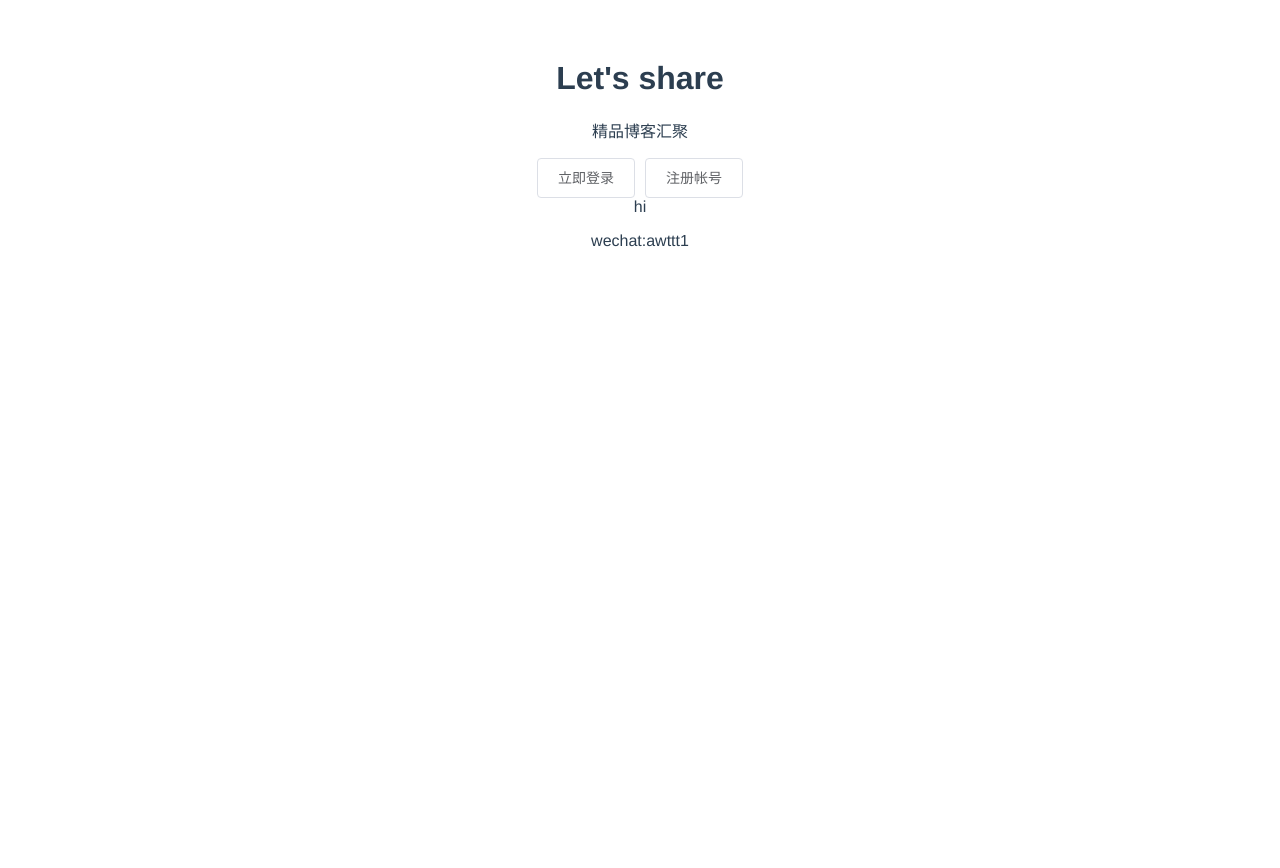
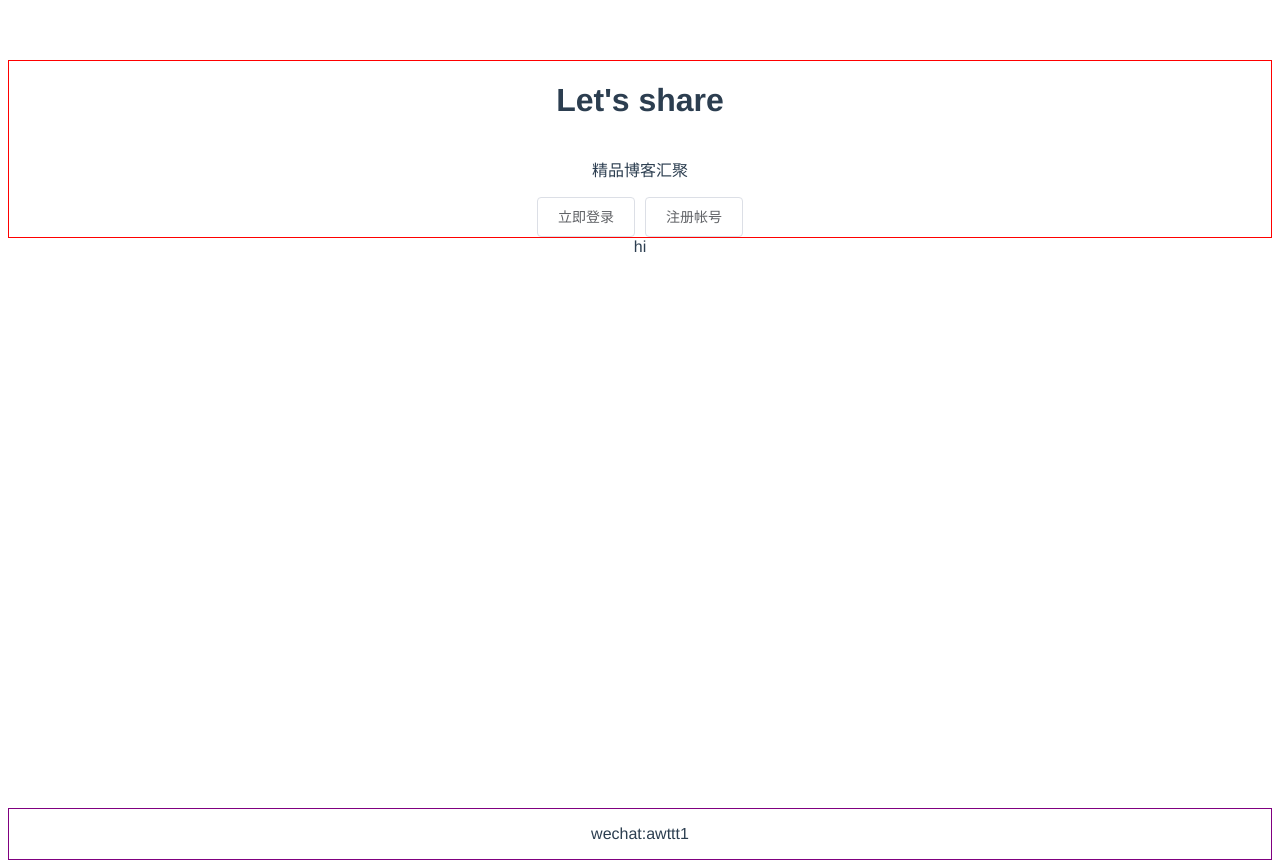
Before and after one commit to awttt/blog, a Vue app: page / in a window 1280 px wide. Before the commit the page ends 800 px from the top, so only its background shows below. Built offline with nearby package versions, Linux system fonts and the light colour scheme.

Commit message:
基础布局

```diff
--- a/src/App.vue
+++ b/src/App.vue
@@ -5,7 +5,6 @@
       <main id="main">
         <router-view/>
       </main>
-
     <Footer id="footer"></Footer>
   </div>
 </template>
@@ -31,9 +30,22 @@ font-family: 'Avenir',Helvetica,Arial,sans-serif;
   text-align: center;
   color: #2c3e50;
   margin-top: 60px;
+  height: 100vh;
+  display: flex;
+  flex-direction: column;
 }
 
-#nav {
+#header {
+  border: 1px solid red;
+  display: flex;
+  flex-direction: column;
+}
+#footer{
+  border: 1px solid purple;
 
 }
+  #main{
+    flex-grow: 1;
+    overflow: auto
+  }
 </style>
```
